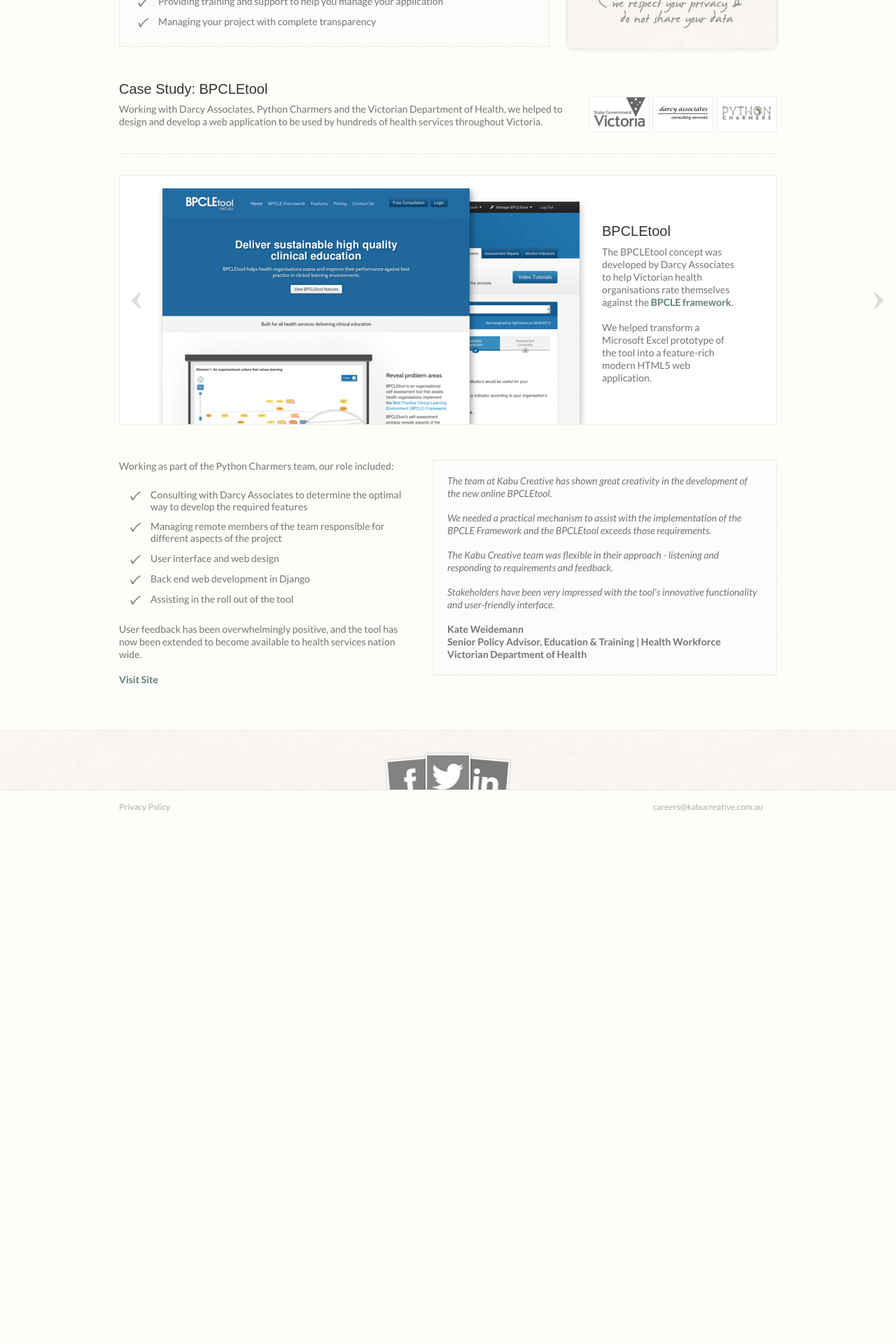
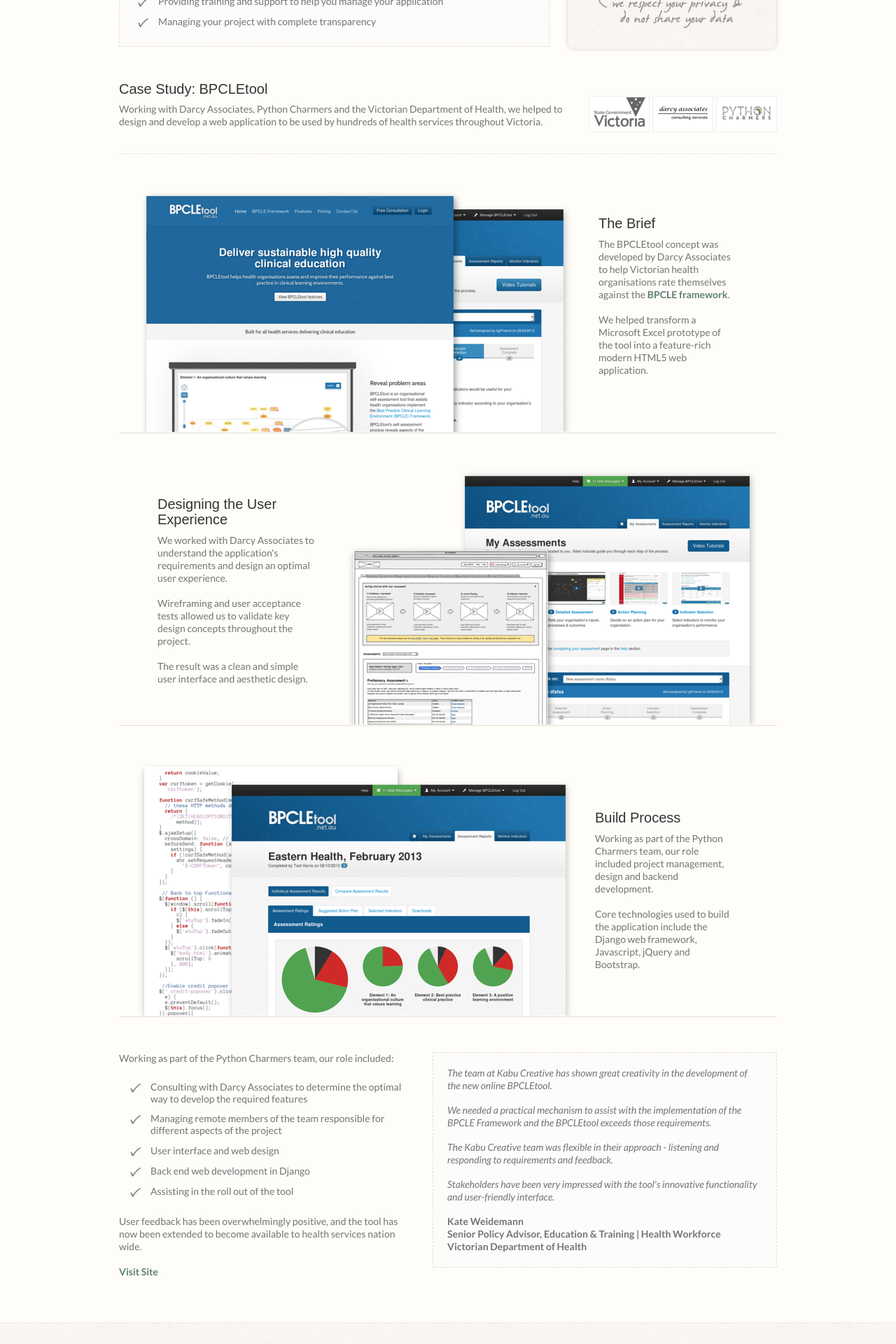
Before and after one commit to KabuCreative/kabucreative.github.io, a Jekyll site: the page built from web-apps.html, in a window 1280 px wide. Shown: the part 798-2718 px from the top of the page at 70% size. Built offline with Jekyll 4.4.1, drawn with Linux system fonts in a browser that asks for light colours; nearby versions of some CDN libraries; some web fonts are replaced; before the commit the page ends 1975 px from its top, so only the background shows below that.

Commit message:
Redesign web apps page, make responsive

```diff
--- a/assets/css/_sass/_web_apps.scss
+++ b/assets/css/_sass/_web_apps.scss
@@ -1,6 +1,10 @@
 /* Web apps */
 .web-app-intro {
     width: 615px;
+
+    @media only screen and (max-width: 940px) {
+        width: auto;
+    }
 }
 
 .web-app-points {
@@ -12,6 +16,10 @@
 
 .web-app-points p {
     padding: 3px 0px 12px 15px;
+}
+
+#content .web-app-points ul.tick {
+    margin-right: 15px;
 }
 
 /* Case Study */
@@ -28,12 +36,28 @@
 .case-study-heading-text {
     width:660px;
     float:left;
+
+    @media only screen and (max-width: 940px) {
+        width: auto;
+        float: none;
+    }
+
+    p {
+        @media only screen and (max-width: 940px) {
+            margin-top: 20px;
+        }
+    }
 }
 
 .case-study-heading-logos {
     width:280px;
     float:right;
     margin-top:30px;
+
+    @media only screen and (max-width: 940px) {
+        width: auto;
+        float: none;
+    }
 }
 
 .case-study-logo-container {
@@ -45,6 +69,12 @@
     margin-left:4px;
     float:right;
     text-align: center;
+
+    @media only screen and (max-width: 940px) {
+        float: left;
+        margin-bottom: 4px;
+    }
+
 }
 
 .case-study-logo {
@@ -60,83 +90,99 @@
     padding:0;
 }
 
-#case-study-slider {
-    margin:30px 0 50px 0;
-    border:1px solid #f0efed;
-    background-color:#fff;
+
+
+/* Features */
+
+.feature {
+    padding: 50px 0 0 0;
+    border-bottom: 1px solid #E3E0D7;
+
+    img {
+        position: relative;
+        top: 1px;
+    }
+
+    h3 {
+        color: #333;
+        font-size:20px;
+        line-height:22px;
+    }
+}
+
+.bpcle-feature1 {
+    img {
+        margin-left:30px;
+    }
+
+    .content {
+        width:193px;
+        float:right;
+        margin-right:62px;
+        margin-top:28px;
+    }
+}
+
+.bpcle-feature2 {
+    img {
+        margin-left:40px;
+    }
+
+    .content {
+        width:230px;
+        float:left;
+        margin-left:55px;
+        margin-top:30px;
+    }
+}
+
+.bpcle-feature3 {
+    margin-bottom: 50px;
+
+    img {
+        margin-left:25px;
+    }
+
+    .content {
+        width:195px;
+        float:right;
+        margin-right:65px;
+        margin-top:60px;
+    }
+}
+
+@media only screen and (max-width: 940px) {
+    .bpcle-feature1,
+    .bpcle-feature2,
+    .bpcle-feature3 {
+        padding-top: 30px;
+        text-align: center;
+
+        img {
+            margin: 0;
+        }
+
+        .content {
+            text-align: left;
+            width: 100%;
+            float: none;
+            margin: 0 0 20px 0;
+        }
+    }
 }
 
 
-.slides_container {
-    display:none; /*Set to display none, prevents content flash*/
-    height:355px;
-    width:944px; /*Important*/
-    float:left;
-}
-
-/*
-    Each slide
-    Important:
-    Set the width of your slides
-    If height not specified height will be set by the slide content
-    Set to display block
-*/
-
-.slides_container div {
-    width:944px;
-    height:355px;
-    display:block;
-}
-
-.slide {
-    position: relative;
-}
-
-/* Navigation */
-
-.prev,
-.next {
-    display:block;
-    position:absolute;
-    z-index:1000;
-    height:355px;
-    width:100px;
-    zoom: 1;
-    filter: alpha(opacity=60);
-    opacity: 0.6;
-    outline:0;
-}
-
-.prev:hover,
-.next:hover {
-    zoom: 1;
-    filter: alpha(opacity=100);
-    opacity:1;
-}
-
-.next {
-    right:0;
-    background: url('../../img/slides-next.png') no-repeat 63px 162px;
-}
-
-.prev {
-    background: url('../../img/slides-prev.png') no-repeat 13px 162px;
-}
-
-
-/* Slide Content */
-
-.slides_container h3 {
-    color: #333;
-    font-size:20px;
-    line-height:22px;
-}
 
 /*Case Study Content*/
 
 .what-we-did {
     width:410px;
     float:left;
+
+    @media only screen and (max-width: 940px) {
+        width: 100%;
+        float: none;
+    }
 }
 
 .case-study-testimonial {
@@ -145,4 +191,9 @@
     background-color:#fdfcfa;
     border: 1px dashed #E3E0D7;
     float:right;
+
+    @media only screen and (max-width: 940px) {
+        width: auto;
+        float: none;
+    }
 }
--- a/web-apps.html
+++ b/web-apps.html
@@ -47,37 +47,33 @@ description: We develop bespoke web applications, primarily in Django
         </div>
         <div class="clear"></div>
     </div>
-    <div id="case-study-slider">
-        <a href="#" class="prev"></a>
-        <div class="slides_container">
-            <div class="slide">
-                <img src="/assets/img/case-study-slide-1.png" alt="BPCLEtool example" style="position:absolute; bottom:0; left:50px;"/>
-                <div class="slide-content" style="width:193px; float:right; margin-right:62px; margin-top:58px;">
-                    <h3>BPCLEtool</h3>
+
+    <div class="feature bpcle-feature1">
+        <div class="content">
+            <h3>The Brief</h3>
             <p>The BPCLEtool concept was developed by Darcy Associates to help Victorian health organisations rate themselves against the <a href="http://www.health.vic.gov.au/placements/resources/index.htm">BPCLE framework</a>.</p>
             <p>We helped transform a Microsoft Excel prototype of the tool into a feature-rich modern HTML5 web application.</p>
         </div>
+        <img src="/assets/img/case-study-slide-1.png" alt="BPCLEtool example"/>
     </div>
-            <div class="slide">
-                <img src="/assets/img/case-study-slide-2.png" alt="BPCLEtool example" style="position:absolute; right:40px;"/>
-                <div class="slide-content" style="width:230px; float:left; margin-left:55px; margin-top:30px;">
+
+    <div class="feature bpcle-feature2">
+        <div class="content">
             <h3>Designing the User Experience</h3>
             <p>We worked with Darcy Associates to understand the application's requirements and design an optimal user experience.</p>
             <p>Wireframing and user acceptance tests allowed us to validate key design concepts throughout the project.</p>
             <p>The result was a clean and simple user interface and aesthetic design.</p>
         </div>
+        <img src="/assets/img/case-study-slide-2.png" alt="BPCLEtool example"/>
     </div>
-            <div class="slide">
-                <img src="/assets/img/case-study-slide-3.png" alt="BPCLEtool example" style="position:absolute; left:65px;"/>
-                <div class="slide-content" style="width:195px; float:right; margin-right:65px; margin-top:60px;">
+
+    <div class="feature bpcle-feature3">
+        <div class="content">
             <h3>Build Process</h3>
             <p>Working as part of the Python Charmers team, our role included project management, design and backend development.</p>
             <p>Core technologies used to build the application include the Django web framework, Javascript, jQuery and Bootstrap.</p>
         </div>
-            </div>
-        </div>
-        <a href="#" class="next"></a>
-        <div class="clear"></div>
+        <img src="/assets/img/case-study-slide-3.png" alt="BPCLEtool example"/>
     </div>
 
     <div class="what-we-did">
```
Also changed, not shown: assets/img/case-study-slide-1.png, assets/img/case-study-slide-2.png, assets/img/case-study-slide-3.png. Lines whose indentation alone changed are shown as unchanged.
